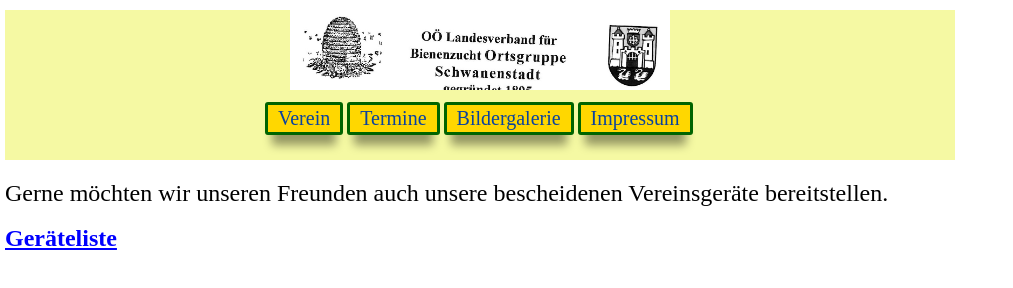
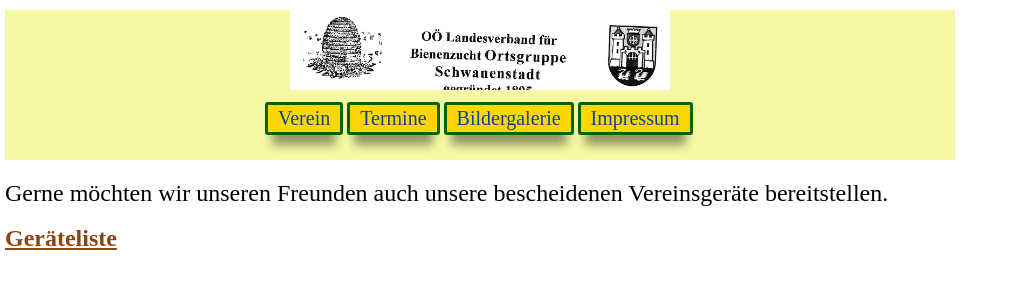
Before and after one commit to wirimker/wirimker-homepage, a plain HTML site: page index.html in a window 1280 px wide. Shown: the whole page, without its empty margins (0-1013 px from the left). Drawn offline with Linux system fonts and the light colour scheme.

Commit message:
Update firstside.css

```diff
--- a/firstside.css
+++ b/firstside.css
@@ -127,7 +127,7 @@ body {
 
 #Home_Top a{
 	padding-top:0	px;
-	color:blue;
+	color:saddlebrown;
 	font-size: 1.5em;
 	font-weight: bold;
 		}
```
